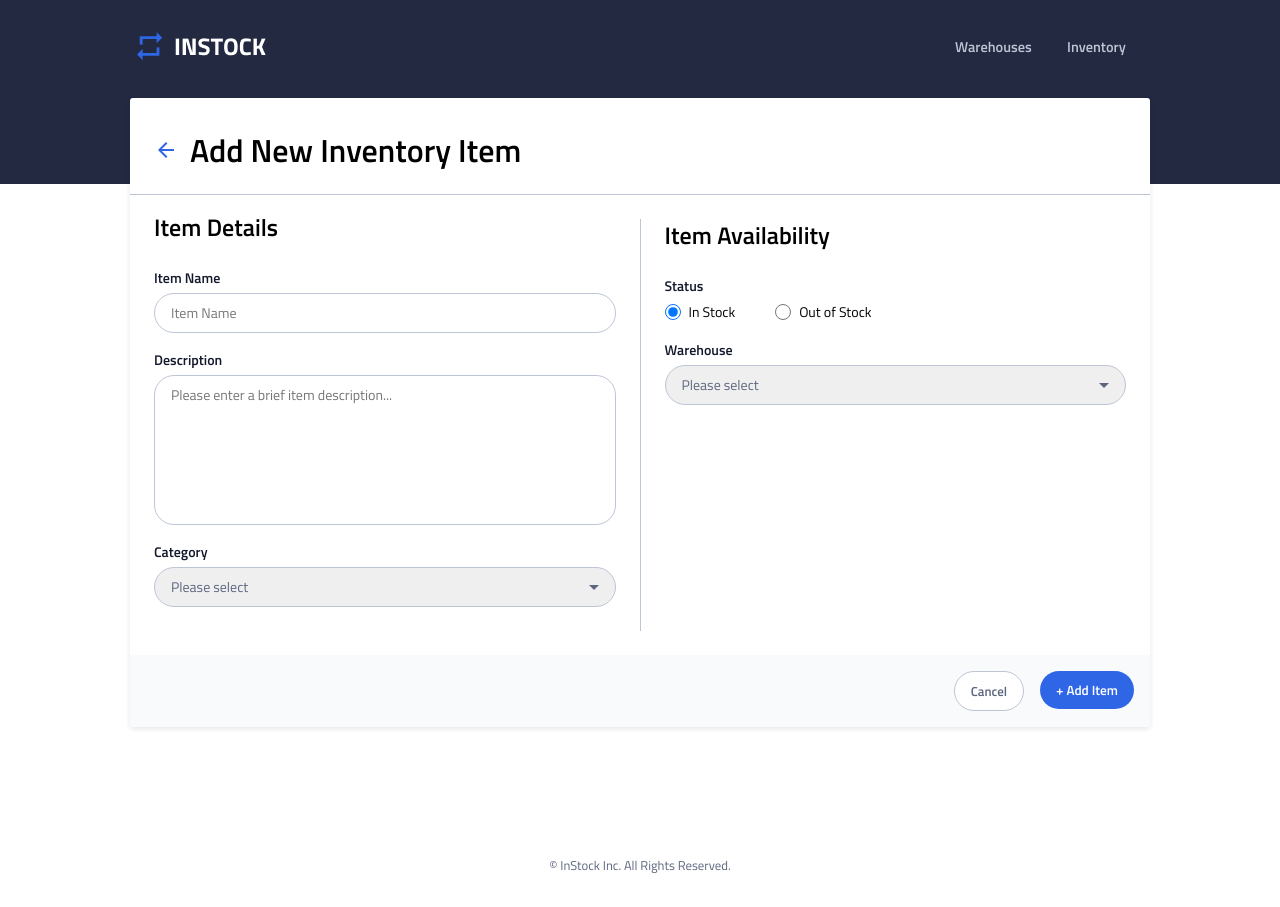
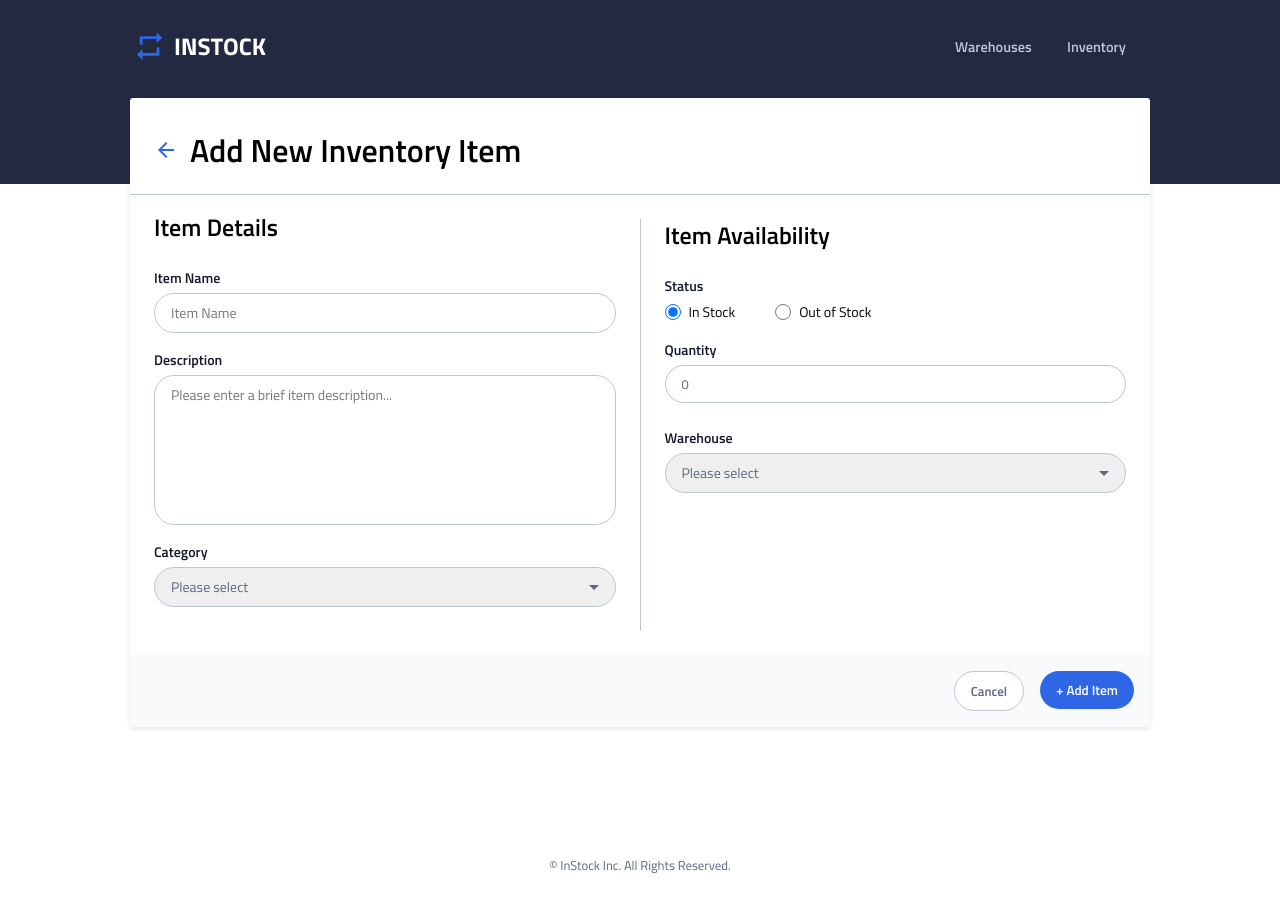
Before and after one commit to Sandro927/instock-mulan, a React (Create React App) app: page /inventory/1/edit in a window 1280 px wide. Built offline with nearby package versions, Linux system fonts and the light colour scheme.

Commit message:
fixed state to dynamically render quantity input

```diff
--- a/src/App.js
+++ b/src/App.js
@@ -4,7 +4,7 @@ import Header from './Components/Header/Header';
 import Footer from './Components/Footer/Footer';
 import Warehouses from './pages/Warehouses/Warehouses';
 import AddItem from './pages/AddItem/AddItem';
-import InventoryItemDetails from './Components/InventoryItemDetails/InventoryItemDetails';
+
 
 function App() {
 
--- a/src/Components/ItemForm/ItemForm.js
+++ b/src/Components/ItemForm/ItemForm.js
@@ -7,11 +7,12 @@ class ItemForm extends React.Component {
     componentDidMount() {}
 
     state = {
-        itemName: null,
-        itemDescription: null,
-        itemCategory: null,
+        itemName: "",
+        itemDescription: "",
+        itemCategory: "",
         itemIsAvailable: "in-stock",
-        itemWarehouse: null
+        itemWarehouse: "",
+        itemQuantity: 0
 
     }
 
@@ -19,11 +20,23 @@ class ItemForm extends React.Component {
         this.setState({
             [e.target.name]: e.target.value
         })
+
+        if (this.state.itemIsAvailable === 'no-stock') {
+            this.setState({
+                itemQuantity: 0
+            })
+        }
+    }
+
+    handleSubmit = (e) => {
+        e.preventDefault();
+
+
     }
 
   render() {
         return (
-            <form className="item-form">
+            <form className="item-form" onSubmit={this.handleSubmit}>
                 <div className="item-form__body">
                     <div className="item-form__details">
                         <h2 className="item-form__title">Item Details</h2>
@@ -60,6 +73,12 @@ class ItemForm extends React.Component {
                             </label>
                         </div>
 
+                        {   this.state.itemIsAvailable === "in-stock" &&
+                            <>
+                                <label className="item-form__label" htmlFor='itemQuantity'>Quantity</label>
+                                <input name="itemQuantity" type='number' className="item-form__quantity" value={this.state.itemQuantity} onChange={this.handleChange} min="0"/>
+                            </>
+                        }
                         <label className="item-form__label" htmlFor='itemWarehouse'>Warehouse</label>
                         <select name="itemWarehouse" className="item-form__dropdown" value={this.state.itemWarehouse} onChange={this.handleChange}>
                             <option value="" selected disabled hidden>Please select</option>
--- a/src/Components/ItemForm/ItemForm.scss
+++ b/src/Components/ItemForm/ItemForm.scss
@@ -93,6 +93,18 @@
             font-size: 14px;
             line-height: 22px;
         }
+    }
+
+    &__quantity {
+        padding: 0.5rem 1rem;
+        border: 1px solid #BDC5D5;
+        box-sizing: border-box;
+        border-radius: 20px;
+        margin-bottom: 1.5rem;
+        font-size: 13px;
+        line-height: 20px;
+
+        color: c.$color-secondary-slate;
     }
 
     &__dropdown {
```
